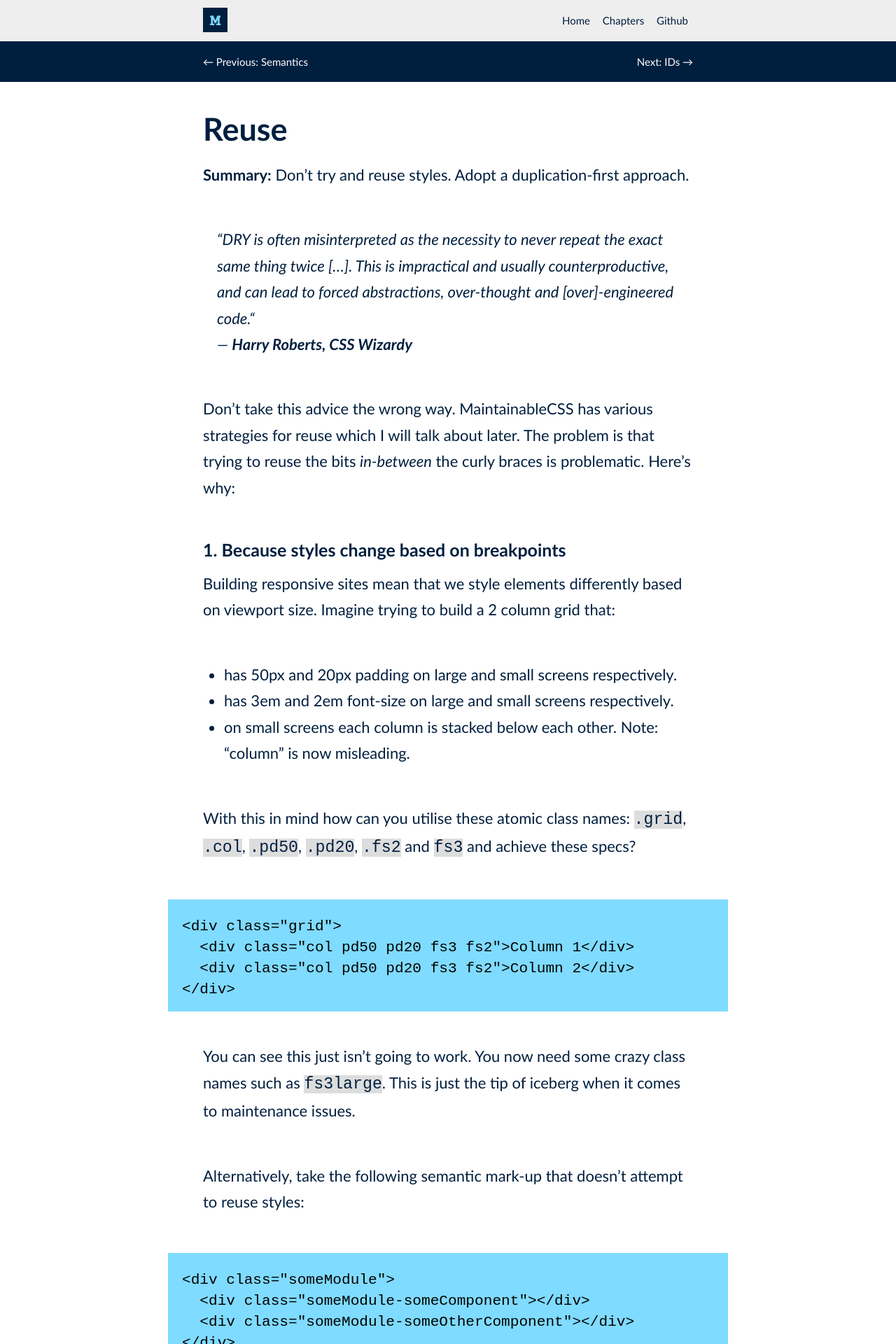
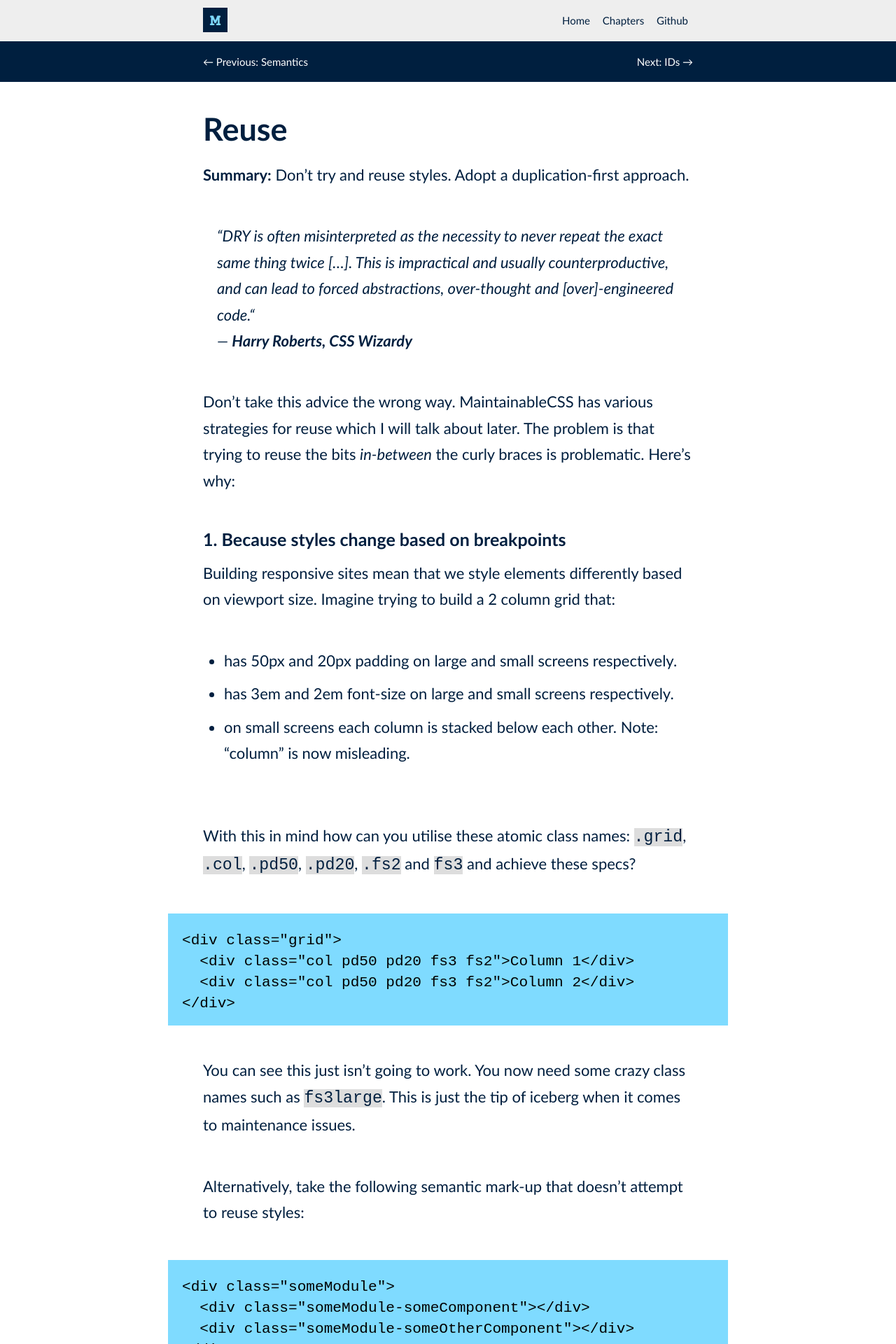
Before and after one commit to adamsilver/maintainablecss.com-jekyll, a Jekyll site: the page built from _chapters/03-reuse.md, in a window 1280 px wide. Shown: the top 1920 px of the page at 70% size. Built offline with Jekyll 4.4.1, drawn with Linux system fonts in a browser that asks for light colours.

Commit message:
Update css

```diff
--- a/assets/css/main.css
+++ b/assets/css/main.css
@@ -249,7 +249,7 @@ a.navigation-isActive {
 	max-width: 700px;
 	margin-left: auto;
 	margin-right: auto;
-	margin-bottom: 30px;
+	margin-bottom: 25px;
 	padding: 0 20px 10px;
 	color: #001F3F;
 }
@@ -257,7 +257,7 @@ a.navigation-isActive {
 @media(min-width: 600px) {
 	.content p {
 		font-size: 2.2em;
-		margin-bottom: 45px;
+		margin-bottom: 40px;
 	}
 }
 
@@ -266,7 +266,7 @@ a.navigation-isActive {
 	max-width: 700px;
 	margin-left: auto;
 	margin-right: auto;
-	margin-bottom: 30px;
+	margin-bottom: 40px;
 	padding: 0 20px 10px;
 	color: #001F3F;
 }
@@ -274,7 +274,7 @@ a.navigation-isActive {
 @media(min-width: 600px) {
 	.content ol,
 	.content ul {
-		margin-bottom: 45px;
+		margin-bottom: 60px;
 	}
 }
 
@@ -283,12 +283,14 @@ a.navigation-isActive {
 	font-size: 1.8em;
 	line-height: 1.7em;
 	margin-left: 30px;
+	margin-bottom: 5px;
 }
 
 @media(min-width: 600px) {
 	.content ol li,
 	.content ul li {
 		font-size: 2.2em;
+		margin-bottom: 10px;
 	}
 }
 
@@ -306,7 +308,9 @@ a.navigation-isActive {
 	font-weight: bold;
 }
 
-.content p code {
+.content p code,
+.content ul code,
+.content li code {
 	background: #ddd;
 	font-size: 1.3em;
 	color: #001F3F;
```
